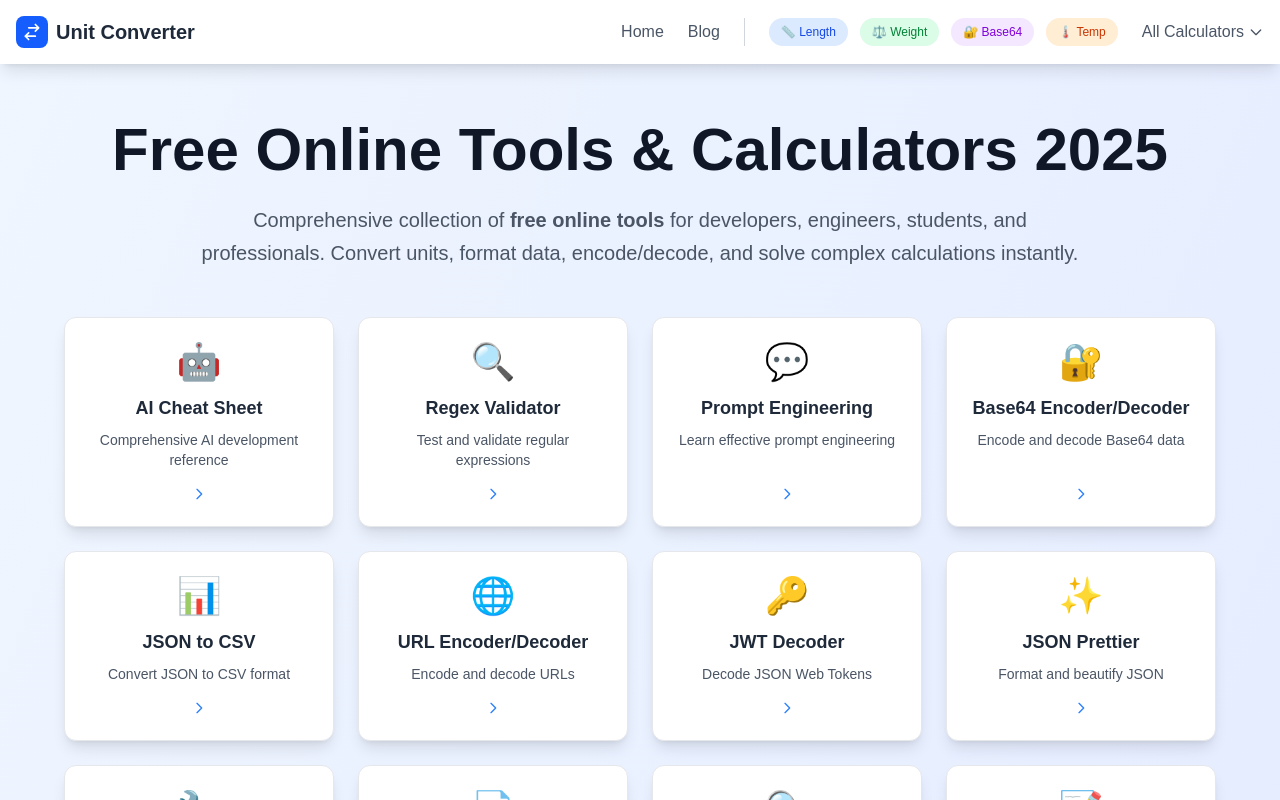
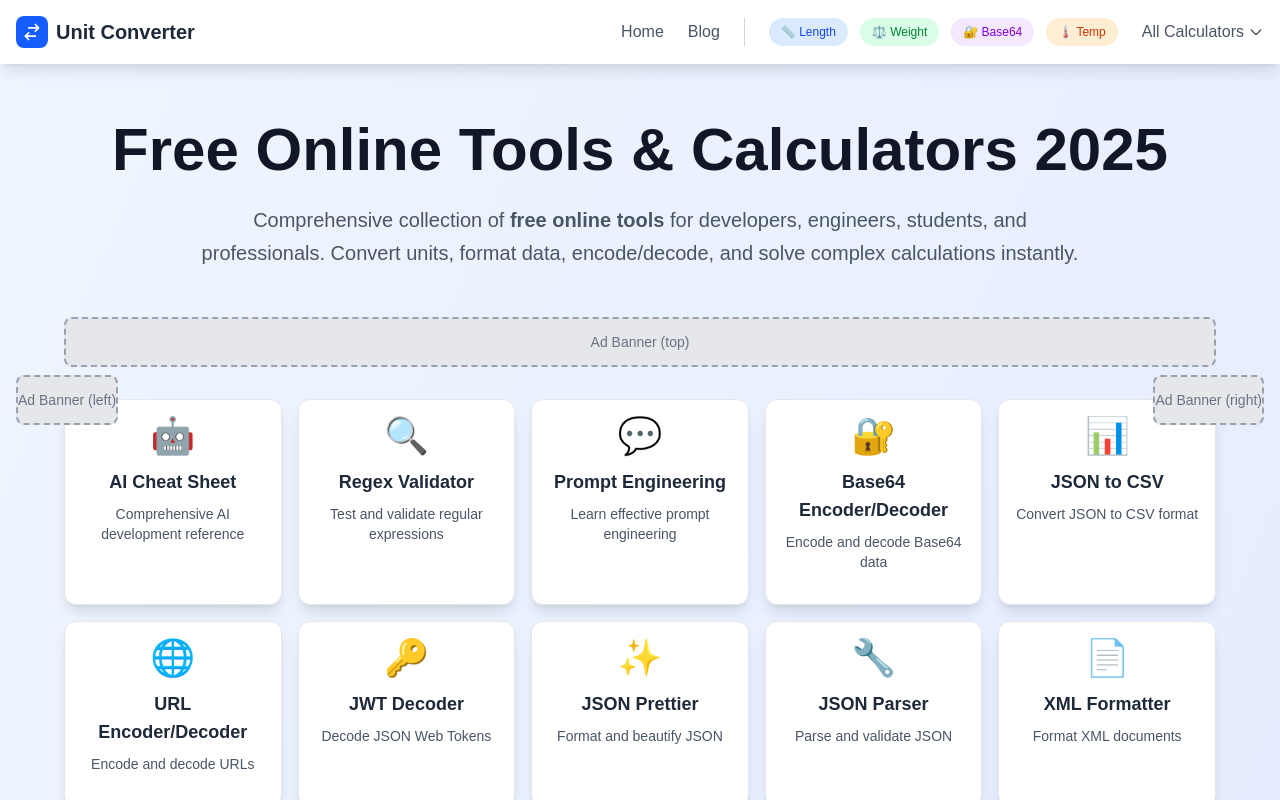
Before and after one commit to Sajidisrar/Unit-Converter, a Next.js app: page / in a window 1280 px wide. Shown: the top 800 px of the page. Built offline with nearby package versions, Linux system fonts and the light colour scheme.

Commit message:
adBanner issue fixed

```diff
--- a/src/app/blog/page.tsx
+++ b/src/app/blog/page.tsx
@@ -51,6 +51,11 @@ export default function BlogPage() {
         <main className="max-w-6xl mx-auto">
           <div className="mb-8">
             <AdBanner position="top" />
+          </div>
+
+          {/* Ad Banner after top */}
+          <div className="mb-8">
+            <AdBanner position="inline" />
           </div>
 
           {/* Featured Article */}
@@ -113,12 +118,6 @@ export default function BlogPage() {
                       <p className="text-gray-600 dark:text-gray-300 text-sm mb-4 line-clamp-3">
                         {article.excerpt}
                       </p>
-                      <div className="flex items-center text-blue-500 group-hover:text-blue-600 transition-colors">
-                        <span className="text-sm font-medium">Read Article</span>
-                        <svg className="w-4 h-4 ml-1 group-hover:translate-x-1 transition-transform" fill="none" stroke="currentColor" viewBox="0 0 24 24">
-                          <path strokeLinecap="round" strokeLinejoin="round" strokeWidth={2} d="M9 5l7 7-7 7" />
-                        </svg>
-                      </div>
                     </div>
                   </article>
                 </Link>
--- a/src/app/page.tsx
+++ b/src/app/page.tsx
@@ -64,13 +64,16 @@ export default function Home() {
 
         {/* All Tools Grid - Moved to Top */}
         <main className="max-w-6xl mx-auto">
+          <div className="mb-8">
+            <AdBanner position="top" />
+          </div>
           <section className="mb-12">
-            <div className="grid grid-cols-1 md:grid-cols-2 lg:grid-cols-3 xl:grid-cols-4 gap-6 items-stretch">
+            <div className="grid grid-cols-1 md:grid-cols-3 lg:grid-cols-4 xl:grid-cols-5 2xl:grid-cols-6 gap-4 items-stretch">
               {allTools.map((tool, index) => (
                 <Link
                   key={index}
                   href={tool.url}
-                  className="group bg-white dark:bg-gray-800 rounded-xl shadow-lg hover:shadow-xl transition-all duration-300 hover:scale-105 border border-gray-200 dark:border-gray-700 hover:border-blue-300 dark:hover:border-blue-600 p-6 h-full flex flex-col"
+                  className="group bg-white dark:bg-gray-800 rounded-xl shadow-lg hover:shadow-xl transition-all duration-300 hover:scale-105 border border-gray-200 dark:border-gray-700 hover:border-blue-300 dark:hover:border-blue-600 p-4 h-full flex flex-col"
                 >
                   <div className="text-center flex flex-col h-full">
                     <div className="text-4xl mb-3 group-hover:scale-110 transition-transform duration-300">
@@ -82,27 +85,17 @@ export default function Home() {
                     <p className="text-sm text-gray-600 dark:text-gray-300 mb-4 flex-1">
                       {tool.description}
                     </p>
-                        <div className="flex items-center justify-center text-blue-500 group-hover:text-blue-600 transition-colors">
-                          <svg
-                            fill="none"
-                            stroke="currentColor"
-                            viewBox="0 0 24 24"
-                            className="w-4 h-4 group-hover:translate-x-1 transition-transform"
-                          >
-                            <path
-                              strokeLinecap="round"
-                              strokeLinejoin="round"
-                              strokeWidth={2}
-                              d="M9 5l7 7-7 7"
-                            />
-                          </svg>
-                        </div>
                   </div>
                 </Link>
               ))}
             </div>
 
             {/* Ad Banner between tools */}
+            <div className="my-8">
+              <AdBanner position="inline" />
+            </div>
+
+            {/* Additional Ad Banner */}
             <div className="my-8">
               <AdBanner position="inline" />
             </div>
--- a/src/components/AdBanner.tsx
+++ b/src/components/AdBanner.tsx
@@ -75,8 +75,16 @@ export default function AdBanner({ position, className = '' }: AdBannerProps) {
     return `${baseClasses} ${positionClasses[position]} ${className}`;
   };
 
+  // Show placeholder in development mode
+  const isDevelopment = process.env.NODE_ENV === 'development';
+
   return (
     <div ref={containerRef} className={getContainerClasses()} style={{ minHeight: '50px', width: '100%' }}>
+      {isDevelopment ? (
+        <div className="bg-gray-200 dark:bg-gray-700 border-2 border-dashed border-gray-400 dark:border-gray-500 rounded-lg flex items-center justify-center text-gray-500 dark:text-gray-400 text-sm font-medium" style={{ minHeight: '50px', width: '100%' }}>
+          Ad Banner ({position})
+        </div>
+      ) : (
         <ins
           ref={insRef}
           className="adsbygoogle"
@@ -86,6 +94,7 @@ export default function AdBanner({ position, className = '' }: AdBannerProps) {
           data-ad-format="auto"
           data-full-width-responsive="true"
         />
+      )}
     </div>
   );
 }
```
Lines whose indentation alone changed are shown as unchanged.
